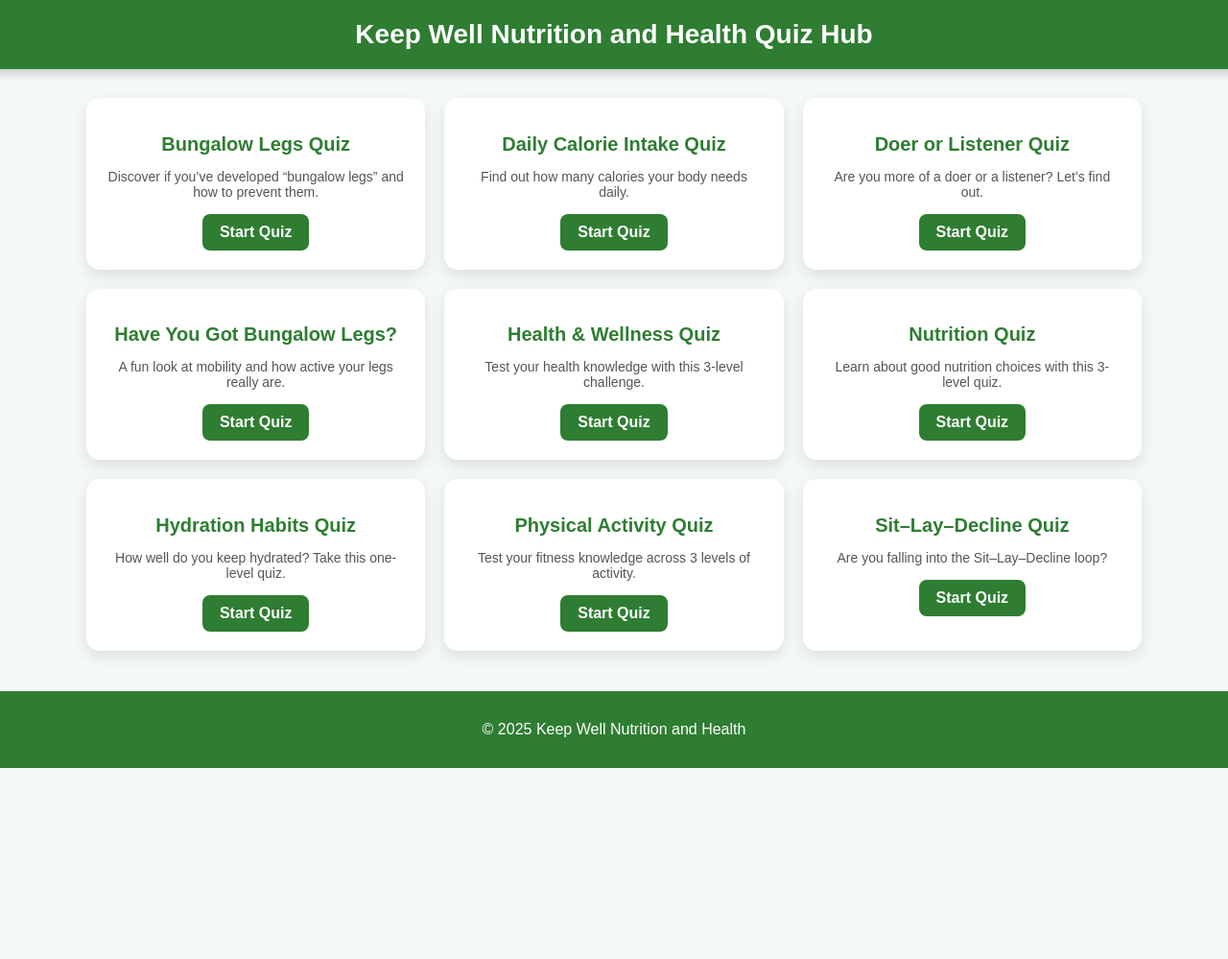
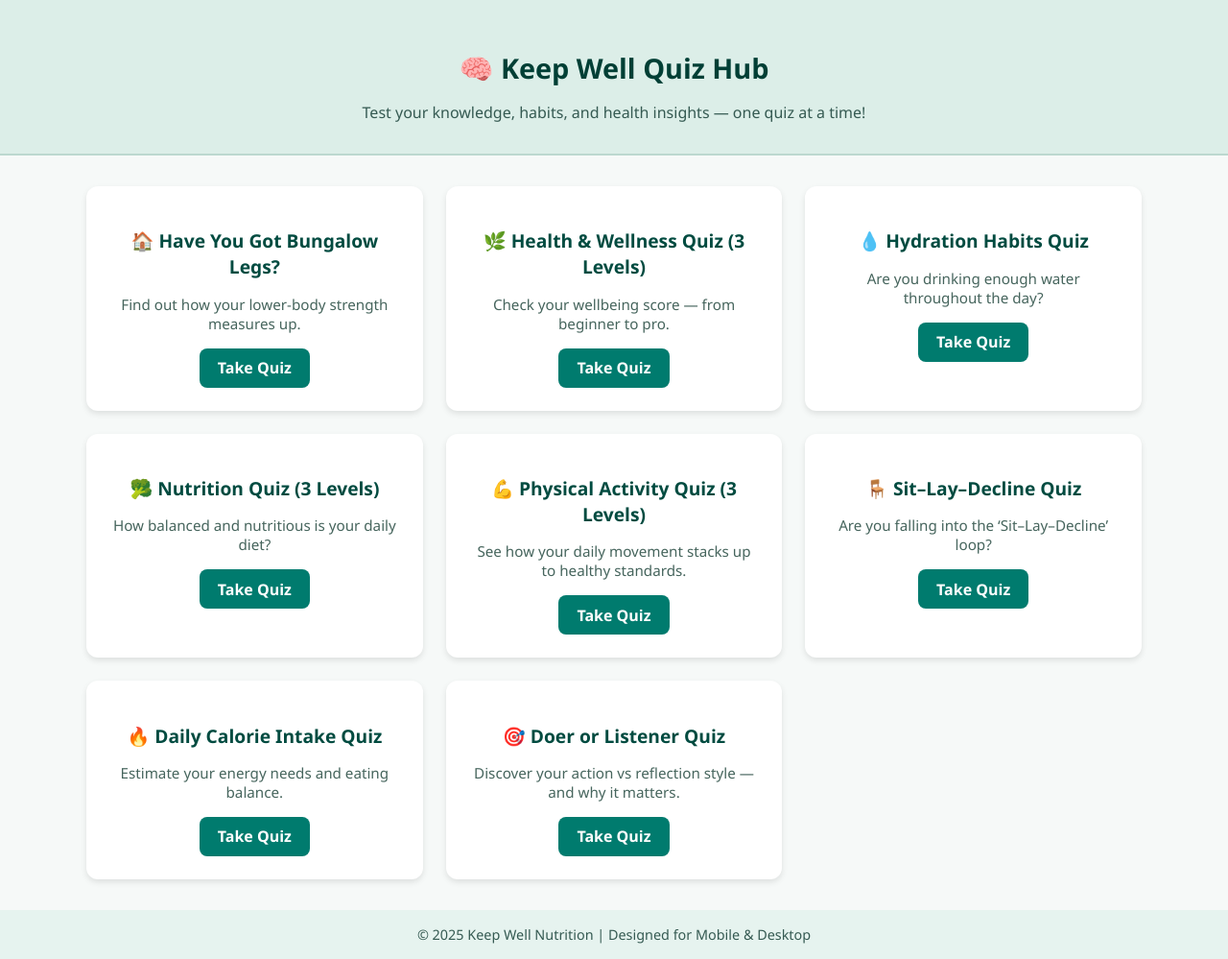
Before and after one commit to muscleactivema-crypto/QUIZZES, a plain HTML site: page index.html in a window 1280 px wide. Shown: the whole page at 96% size. Before the commit the page ends 800 px from the top, so only its background shows below. Drawn offline with Linux system fonts and the light colour scheme.

Commit message:
Add files via upload

```diff
--- a/index.html
+++ b/index.html
@@ -2,157 +2,153 @@
 <html lang="en">
 <head>
   <meta charset="UTF-8">
-  <meta name="viewport" content="width=device-width, initial-scale=1.0">
-  <title>Keep Well Nutrition and Health Quiz Hub</title>
+  <meta name="viewport" content="width=device-width, initial-scale=1">
+  <title>Keep Well Quiz Hub</title>
   <style>
     body {
-      font-family: Arial, sans-serif;
-      background: #f5f9f5;
+      font-family: "Segoe UI", sans-serif;
+      background-color: #f6f9f8;
       margin: 0;
       padding: 0;
-      display: flex;
-      flex-direction: column;
-      align-items: center;
-      min-height: 100vh;
+      color: #1f2d2b;
     }
 
     header {
-      background: #2E7D32;
-      color: white;
-      width: 100%;
-      padding: 20px;
       text-align: center;
-      box-shadow: 0 4px 10px rgba(0,0,0,0.2);
+      padding: 2rem 1rem 1rem;
+      background-color: #dceee8;
+      border-bottom: 2px solid #bcd8cf;
     }
 
     header h1 {
-      margin: 0;
-      font-size: 28px;
+      font-size: 1.8rem;
+      color: #003f35;
+      margin-bottom: 0.5rem;
+    }
+
+    header p {
+      color: #355a52;
+      font-size: 1rem;
     }
 
     .quiz-container {
       display: grid;
-      grid-template-columns: repeat(auto-fit, minmax(280px, 1fr));
-      gap: 20px;
-      padding: 30px;
+      grid-template-columns: repeat(auto-fit, minmax(260px, 1fr));
+      gap: 1.5rem;
+      padding: 2rem;
       max-width: 1100px;
-      width: 100%;
+      margin: auto;
     }
 
     .quiz-card {
-      background: #fff;
-      border-radius: 14px;
-      padding: 20px;
+      background: #ffffff;
+      border-radius: 12px;
+      box-shadow: 0 3px 6px rgba(0,0,0,0.1);
+      padding: 1.5rem;
       text-align: center;
-      box-shadow: 0 6px 15px rgba(0,0,0,0.1);
-      transition: transform 0.2s ease, box-shadow 0.3s ease;
+      transition: transform 0.2s ease, box-shadow 0.2s ease;
     }
 
     .quiz-card:hover {
       transform: translateY(-5px);
-      box-shadow: 0 10px 20px rgba(0,0,0,0.2);
+      box-shadow: 0 6px 12px rgba(0,0,0,0.15);
     }
 
-    .quiz-card h2 {
-      font-size: 20px;
-      margin-bottom: 10px;
-      color: #2E7D32;
+    .quiz-card h3 {
+      font-size: 1.2rem;
+      color: #004b40;
+      margin-bottom: 0.5rem;
     }
 
     .quiz-card p {
-      font-size: 14px;
-      margin-bottom: 15px;
-      color: #555;
+      color: #46655d;
+      font-size: 0.95rem;
+      margin-bottom: 1rem;
     }
 
     .quiz-card a {
+      text-decoration: none;
+      color: #ffffff;
+      background-color: #007b6e;
+      padding: 0.6rem 1.2rem;
+      border-radius: 8px;
+      font-weight: 600;
       display: inline-block;
-      background: #2E7D32;
-      color: white;
-      padding: 10px 18px;
-      border-radius: 8px;
-      text-decoration: none;
-      font-weight: bold;
-      transition: background 0.3s ease;
     }
 
     .quiz-card a:hover {
-      background: #1B5E20;
+      background-color: #009e8b;
     }
 
     footer {
-      background: #2E7D32;
-      color: white;
-      width: 100%;
       text-align: center;
-      padding: 15px;
-      margin-top: auto;
+      padding: 1rem;
+      background-color: #e6f3ef;
+      color: #355a52;
+      font-size: 0.9rem;
     }
   </style>
 </head>
 <body>
   <header>
-    <h1>Keep Well Nutrition and Health Quiz Hub</h1>
+    <h1>🧠 Keep Well Quiz Hub</h1>
+    <p>Test your knowledge, habits, and health insights — one quiz at a time!</p>
   </header>
 
-  <div class="quiz-container">
+  <section class="quiz-container">
+
     <div class="quiz-card">
-      <h2>Bungalow Legs Quiz</h2>
-      <p>Discover if you’ve developed “bungalow legs” and how to prevent them.</p>
-      <a href="BungalowLegsQuiz2.html">Start Quiz</a>
+      <h3>🏠 Have You Got Bungalow Legs?</h3>
+      <p>Find out how your lower-body strength measures up.</p>
+      <a href="Haveyougot-bungalowlegs.html">Take Quiz</a>
     </div>
 
     <div class="quiz-card">
-      <h2>Daily Calorie Intake Quiz</h2>
-      <p>Find out how many calories your body needs daily.</p>
-      <a href="dailycalorieintake.html">Start Quiz</a>
+      <h3>🌿 Health & Wellness Quiz (3 Levels)</h3>
+      <p>Check your wellbeing score — from beginner to pro.</p>
+      <a href="Healthandwellnessquiz-3Levels.html">Take Quiz</a>
     </div>
 
     <div class="quiz-card">
-      <h2>Doer or Listener Quiz</h2>
-      <p>Are you more of a doer or a listener? Let’s find out.</p>
-      <a href="doerorlistner.html">Start Quiz</a>
+      <h3>💧 Hydration Habits Quiz</h3>
+      <p>Are you drinking enough water throughout the day?</p>
+      <a href="HydrationHabitsQuiz.html">Take Quiz</a>
     </div>
 
     <div class="quiz-card">
-      <h2>Have You Got Bungalow Legs?</h2>
-      <p>A fun look at mobility and how active your legs really are.</p>
-      <a href="Haveyougot-bungalowlegs.html">Start Quiz</a>
+      <h3>🥦 Nutrition Quiz (3 Levels)</h3>
+      <p>How balanced and nutritious is your daily diet?</p>
+      <a href="NutritionQuiz-3level.html">Take Quiz</a>
     </div>
 
     <div class="quiz-card">
-      <h2>Health & Wellness Quiz</h2>
-      <p>Test your health knowledge with this 3-level challenge.</p>
-      <a href="Healthandwellnessquiz-3Levels.html">Start Quiz</a>
+      <h3>💪 Physical Activity Quiz (3 Levels)</h3>
+      <p>See how your daily movement stacks up to healthy standards.</p>
+      <a href="PhysicalActivityQuiz3levels.html.html">Take Quiz</a>
     </div>
 
     <div class="quiz-card">
-      <h2>Nutrition Quiz</h2>
-      <p>Learn about good nutrition choices with this 3-level quiz.</p>
-      <a href="NutritionQuiz-3level.html">Start Quiz</a>
+      <h3>🪑 Sit–Lay–Decline Quiz</h3>
+      <p>Are you falling into the ‘Sit–Lay–Decline’ loop?</p>
+      <a href="SIT-Lay-Decline-Quiz.html">Take Quiz</a>
     </div>
 
     <div class="quiz-card">
-      <h2>Hydration Habits Quiz</h2>
-      <p>How well do you keep hydrated? Take this one-level quiz.</p>
-      <a href="HydrationHabitsQuiz.html">Start Quiz</a>
+      <h3>🔥 Daily Calorie Intake Quiz</h3>
+      <p>Estimate your energy needs and eating balance.</p>
+      <a href="dailycalorieintake.html">Take Quiz</a>
     </div>
 
     <div class="quiz-card">
-      <h2>Physical Activity Quiz</h2>
-      <p>Test your fitness knowledge across 3 levels of activity.</p>
-      <a href="PhysicalActivityQuiz3levels.html.html">Start Quiz</a>
+      <h3>🎯 Doer or Listener Quiz</h3>
+      <p>Discover your action vs reflection style — and why it matters.</p>
+      <a href="doerorlistner.html">Take Quiz</a>
     </div>
 
-    <div class="quiz-card">
-      <h2>Sit–Lay–Decline Quiz</h2>
-      <p>Are you falling into the Sit–Lay–Decline loop?</p>
-      <a href="SIT-Lay-Decline-Quiz.html">Start Quiz</a>
-    </div>
-  </div>
+  </section>
 
   <footer>
-    <p>© 2025 Keep Well Nutrition and Health</p>
+    © 2025 Keep Well Nutrition | Designed for Mobile & Desktop
   </footer>
 </body>
 </html>
```
